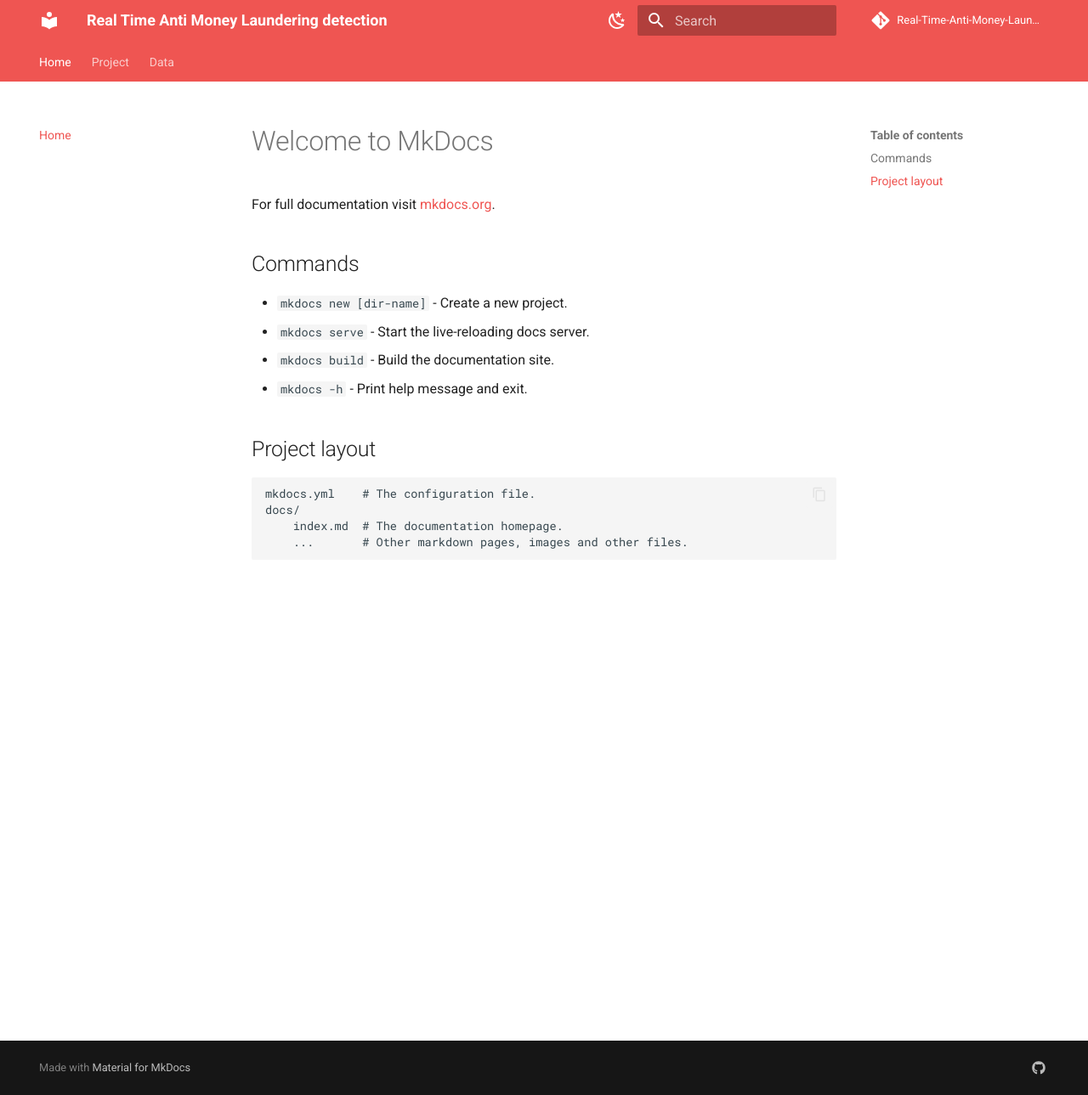
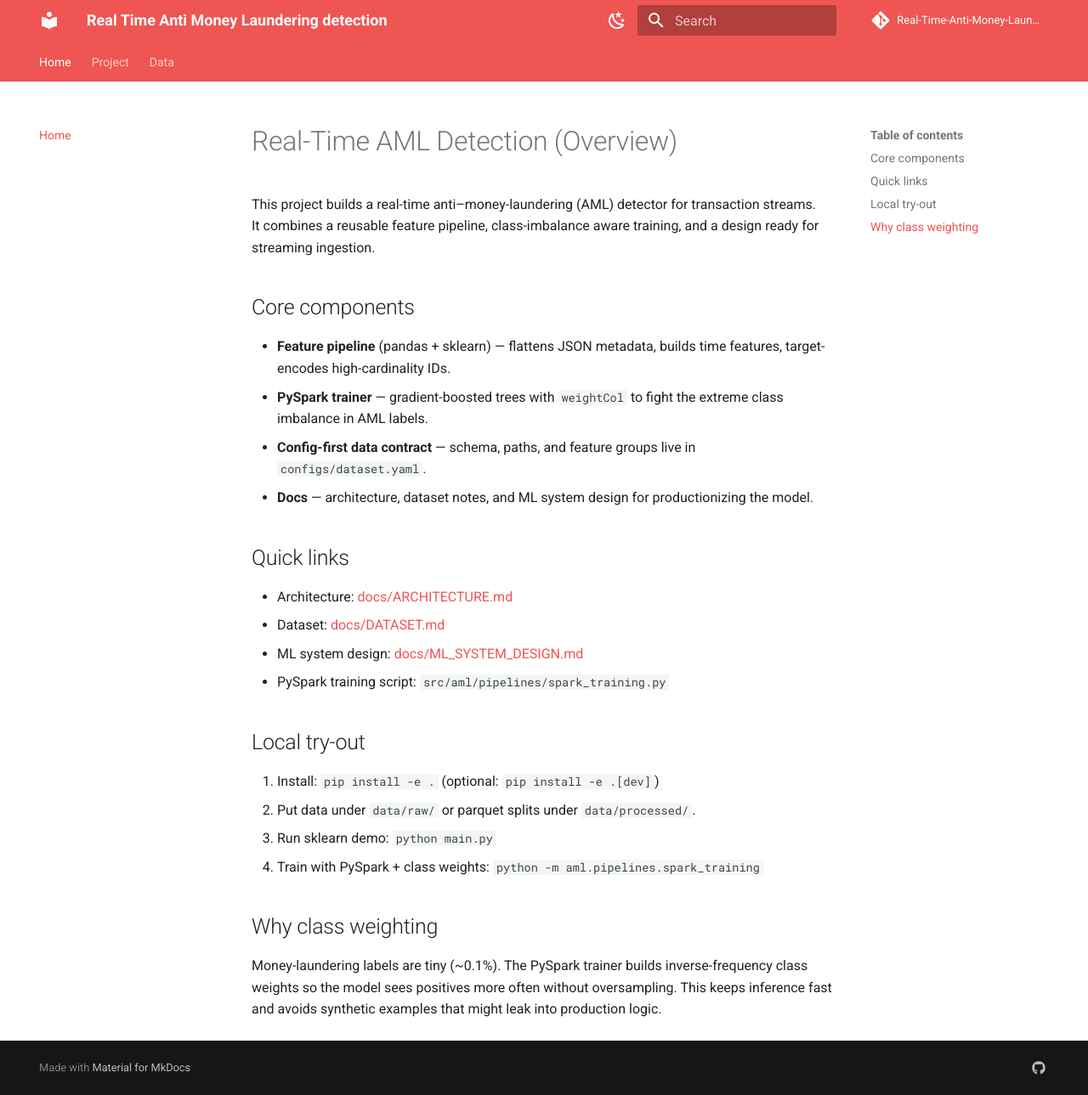
Before and after one commit to artwmana/Real-Time-Anti-Money-Laundering-Detection, an MkDocs documentation site: the page built from docs/index.md, in a window 1280 px wide and 1289 px high. Shown: the whole window at 85% size. Built offline with MkDocs 1.6.1 and Material for MkDocs 9.7.7, drawn with Linux system fonts in a browser that asks for light colours; comment, search, counter and statistics services are not loaded.

Commit message:
Documentation update

```diff
--- a/docs/index.md
+++ b/docs/index.md
@@ -1,17 +1,25 @@
-# Welcome to MkDocs
+# Real-Time AML Detection (Overview)
 
-For full documentation visit [mkdocs.org](https://www.mkdocs.org).
+This project builds a real-time anti–money-laundering (AML) detector for transaction streams.
+It combines a reusable feature pipeline, class-imbalance aware training, and a design ready for streaming ingestion.
 
-## Commands
+## Core components
+- **Feature pipeline** (pandas + sklearn) — flattens JSON metadata, builds time features, target-encodes high-cardinality IDs.
+- **PySpark trainer** — gradient-boosted trees with `weightCol` to fight the extreme class imbalance in AML labels.
+- **Config-first data contract** — schema, paths, and feature groups live in `configs/dataset.yaml`.
+- **Docs** — architecture, dataset notes, and ML system design for productionizing the model.
 
-* `mkdocs new [dir-name]` - Create a new project.
-* `mkdocs serve` - Start the live-reloading docs server.
-* `mkdocs build` - Build the documentation site.
-* `mkdocs -h` - Print help message and exit.
+## Quick links
+- Architecture: [docs/ARCHITECTURE.md](ARCHITECTURE.md)
+- Dataset: [docs/DATASET.md](DATASET.md)
+- ML system design: [docs/ML_SYSTEM_DESIGN.md](ML_SYSTEM_DESIGN.md)
+- PySpark training script: `src/aml/pipelines/spark_training.py`
 
-## Project layout
+## Local try-out
+1. Install: `pip install -e .` (optional: `pip install -e .[dev]`)
+2. Put data under `data/raw/` or parquet splits under `data/processed/`.
+3. Run sklearn demo: `python main.py`
+4. Train with PySpark + class weights: `python -m aml.pipelines.spark_training`
 
-    mkdocs.yml    # The configuration file.
-    docs/
-        index.md  # The documentation homepage.
-        ...       # Other markdown pages, images and other files.
+## Why class weighting
+Money-laundering labels are tiny (~0.1%). The PySpark trainer builds inverse-frequency class weights so the model sees positives more often without oversampling. This keeps inference fast and avoids synthetic examples that might leak into production logic.
```
Also changed, not shown: docs/ARCHITECTURE.md (added, +338 -0 lines), docs/ML_SYSTEM_DESIGN.md (added, +44 -0 lines).
